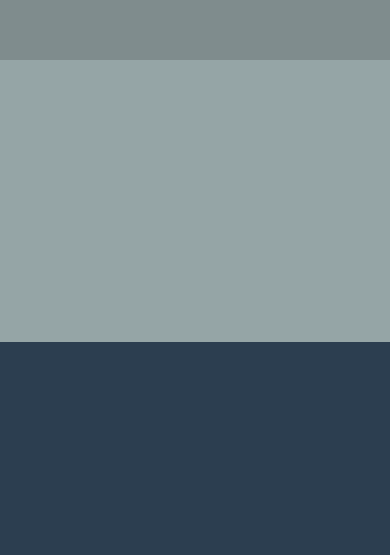
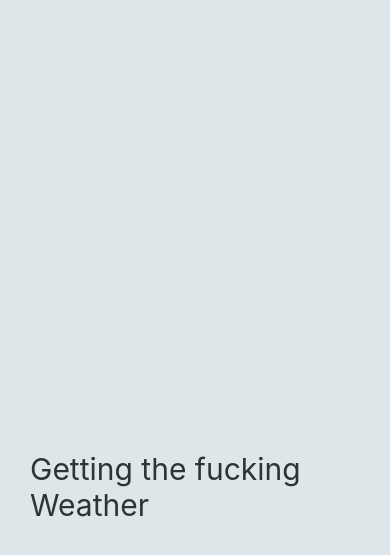
Before and after one commit to giyun-cloud/react-native-weather-app, a React Native app: screen / in a window 390 px wide. Shown: the part 221-776 px from the top of the page. Built offline with nearby package versions, Linux system fonts and the light colour scheme.

Commit message:
1.1 Loading Screen

```diff
--- a/App.js
+++ b/App.js
@@ -1,36 +1,6 @@
-import { StatusBar } from "expo-status-bar";
 import React from "react";
-import { StyleSheet, Text, View } from "react-native";
+import Loading from "./Loading";
 
 export default function App() {
-  return (
-    <View style={styles.container}>
-      <View style={styles.thirdBox}></View>
-      <View style={styles.secondBox}></View>
-      <View style={styles.firstBox}></View>
-    </View>
-  );
+  return <Loading />;
 }
-
-const styles = StyleSheet.create({
-  container: {
-    flex: 1,
-    backgroundColor: "#2ecc71",
-    justifyContent: "center",
-  },
-  text: {
-    color: "#8e44ad",
-  },
-  firstBox: {
-    flex: 1,
-    backgroundColor: "#2c3e50",
-  },
-  secondBox: {
-    flex: 1,
-    backgroundColor: "#95a5a6",
-  },
-  thirdBox: {
-    flex: 1,
-    backgroundColor: "#7f8c8d",
-  },
-});
--- /dev/null
+++ b/Loading.js
@@ -0,0 +1,24 @@
+import React from "react";
+import { StyleSheet, Text, View } from "react-native";
+
+export default function Loading() {
+  return (
+    <View style={styles.container}>
+      <Text style={styles.text}>Getting the fucking Weather</Text>
+    </View>
+  );
+}
+
+const styles = StyleSheet.create({
+  container: {
+    flex: 1,
+    justifyContent: "flex-end",
+    backgroundColor: "#dfe6e9",
+    paddingHorizontal: 30,
+    paddingVertical: 100,
+  },
+  text: {
+    fontSize: 30,
+    color: "#2d3436",
+  },
+});
```
